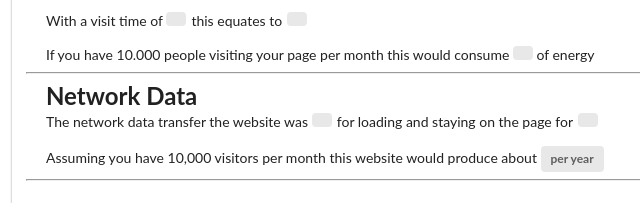
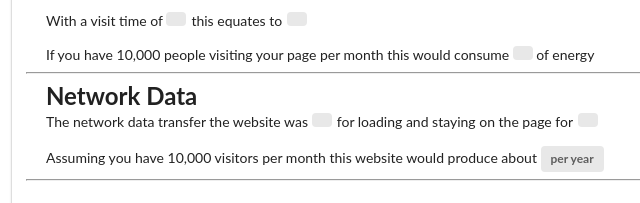
Before and after one commit to green-coding-solutions/webNRG, a website: page details.html in a window 1280 px wide. Shown: the part 275-478 px from the top of the page, 168-808 px from the left. Drawn offline with Linux system fonts and the light colour scheme; no server answers.

Commit message:
Aligned , and . for 10,000

```diff
--- a/details.html
+++ b/details.html
@@ -40,7 +40,7 @@
                 ">Rendering Energy</h2>
                         <p>The CPU power consumption for rendering was <span id="rendering-power" class="ui label"></span></p>
                         <p>With a visit time of <span class="ui label measurement-duration"></span> this equates to <span id="rendering-energy" class="ui label"></span></p>
-                        <p>If you have 10.000 people visiting your page per month this would consume <span id="rendering-energy-10k" class="ui label"></span> of energy</p>
+                        <p>If you have 10,000 people visiting your page per month this would consume <span id="rendering-energy-10k" class="ui label"></span> of energy</p>
                     </div>
                 </div>
                 <hr>
```
